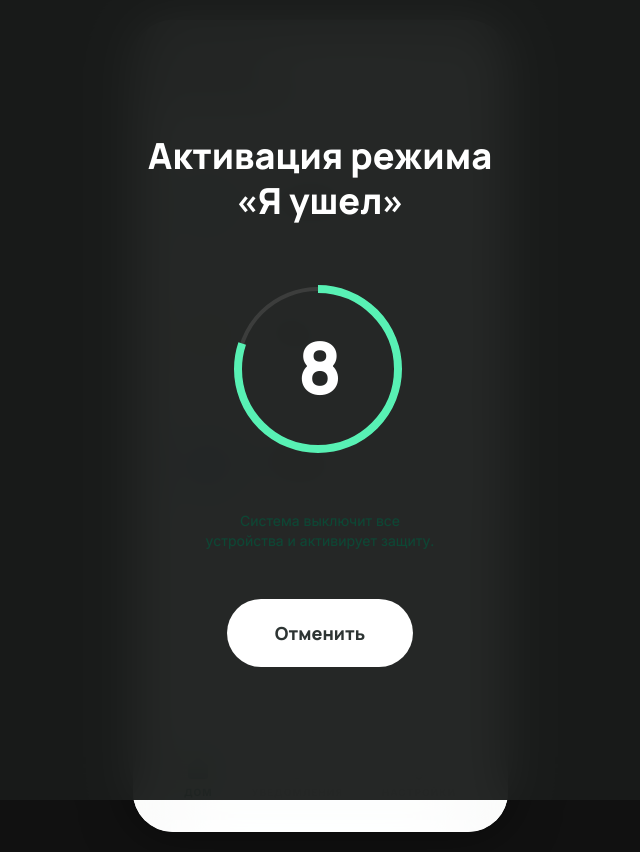
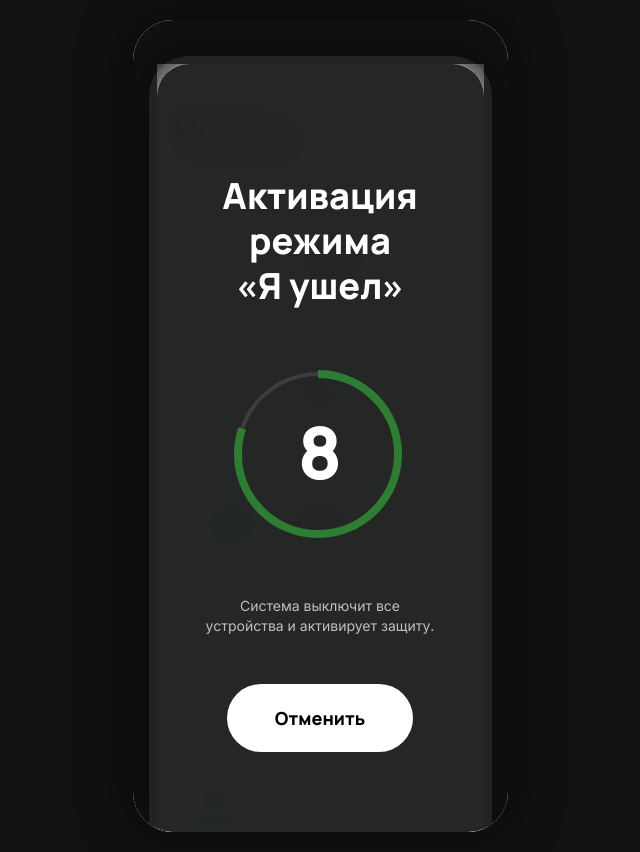
Before and after one commit to nahstya/smart-home-ui-study, a React (Vite) app in the folder aura-home/: page / in a window 1280 px wide. Both pictures are taken after a click on the button "Я УШЕЛ". Shown: the whole page, without its empty margins (320-960 px from the left). Built offline with nearby package versions, Linux system fonts and the light colour scheme.

Commit message:
Update App.tsx

```diff
--- a/aura-home/src/App.tsx
+++ b/aura-home/src/App.tsx
@@ -1470,8 +1470,12 @@ export default function App() {
   };
 
   return (
-    <div className="min-h-screen flex flex-col max-w-2xl mx-auto px-4 bg-surface">
-      <main className="flex-1 pb-32">
+    <div className="min-h-screen bg-[#111] flex items-center justify-center p-4">
+
+      <div id="root" className="relative w-[375px] h-[812px] bg-surface overflow-hidden rounded-[3rem] shadow-2xl border-[8px] border-[#222] flex flex-col">
+
+        <main className="flex-1 overflow-y-auto scrollable-content px-4">
+          <div className="pt-4">
             {currentScreen === 'home' && renderHome()}
             {currentScreen === 'room' && renderRoom()}
             {currentScreen === 'lightControl' && renderLightControl()}
@@ -1495,14 +1499,17 @@ export default function App() {
                     value: 65
                   };
                   setDevices(prev => [...prev, newSpeaker]);
-              navigate('settings'); // Navigate back to settings as requested or home
-              setTimeout(() => navigate('home'), 100); // Hacky way to ensure counts refresh and user sees the result
+                  navigate('settings');
+                  setTimeout(() => navigate('home'), 100);
                 }}
               />
             )}
+          </div>
+
+          <div className="h-32" />
         </main>
 
-      {/* Navigation Bar */}
+        {currentScreen !== 'connectionFlow' && (
           <nav className="absolute bottom-0 left-0 w-full glass-panel pt-4 pb-8 px-8 border-t border-surface-container flex justify-around items-center z-40 rounded-t-[3rem] shadow-2xl">
             <button
               onClick={() => navigate('home')}
@@ -1526,15 +1533,15 @@ export default function App() {
               <span className="text-[10px] font-bold uppercase tracking-widest">Настройки</span>
             </button>
           </nav>
-
-      {/* Away Mode Overlay */}
+        )}
+
         <AnimatePresence>
           {showAwayTimer && (
             <motion.div
               initial={{ opacity: 0 }}
               animate={{ opacity: 1 }}
               exit={{ opacity: 0 }}
-            className="fixed inset-0 z-50 bg-[#1a1c1b]/95 backdrop-blur-xl flex flex-col items-center justify-center p-8 text-center text-white"
+              className="absolute inset-0 z-50 bg-[#1a1c1b]/95 backdrop-blur-xl flex flex-col items-center justify-center p-8 text-center text-white"
             >
               <motion.div
                 initial={{ scale: 0.8 }}
@@ -1546,18 +1553,19 @@ export default function App() {
                   <svg className="w-48 h-48 -rotate-90">
                     <circle cx="94" cy="94" r="80" fill="none" stroke="currentColor" strokeWidth="4" className="opacity-10" />
                     <motion.circle
-                     cx="94" cy="94" r="80" fill="none" stroke="var(--color-primary-container)" strokeWidth="8" strokeDasharray="503"
+                       cx="94" cy="94" r="80" fill="none" stroke="#2e7d32" strokeWidth="8" strokeDasharray="503"
                        animate={{ strokeDashoffset: 503 - (503 * awayTimeLeft) / 10 }}
                     />
                   </svg>
                   <div className="absolute text-7xl font-manrope font-black">{awayTimeLeft}</div>
                 </div>
-              <p className="text-on-primary-container/70 max-w-[240px] mx-auto text-sm">Система выключит все устройства и активирует защиту.</p>
-              <button onClick={cancelAwayMode} className="bg-white text-on-surface px-12 py-5 rounded-full font-manrope font-black text-lg">Отменить</button>
+                <p className="text-white/70 max-w-[240px] mx-auto text-sm">Система выключит все устройства и активирует защиту.</p>
+                <button onClick={cancelAwayMode} className="bg-white text-black px-12 py-5 rounded-full font-manrope font-black text-lg">Отменить</button>
               </motion.div>
             </motion.div>
           )}
         </AnimatePresence>
       </div>
-  );
-}
+    </div>
+  );
+}
```
Lines whose indentation alone changed are shown as unchanged.
